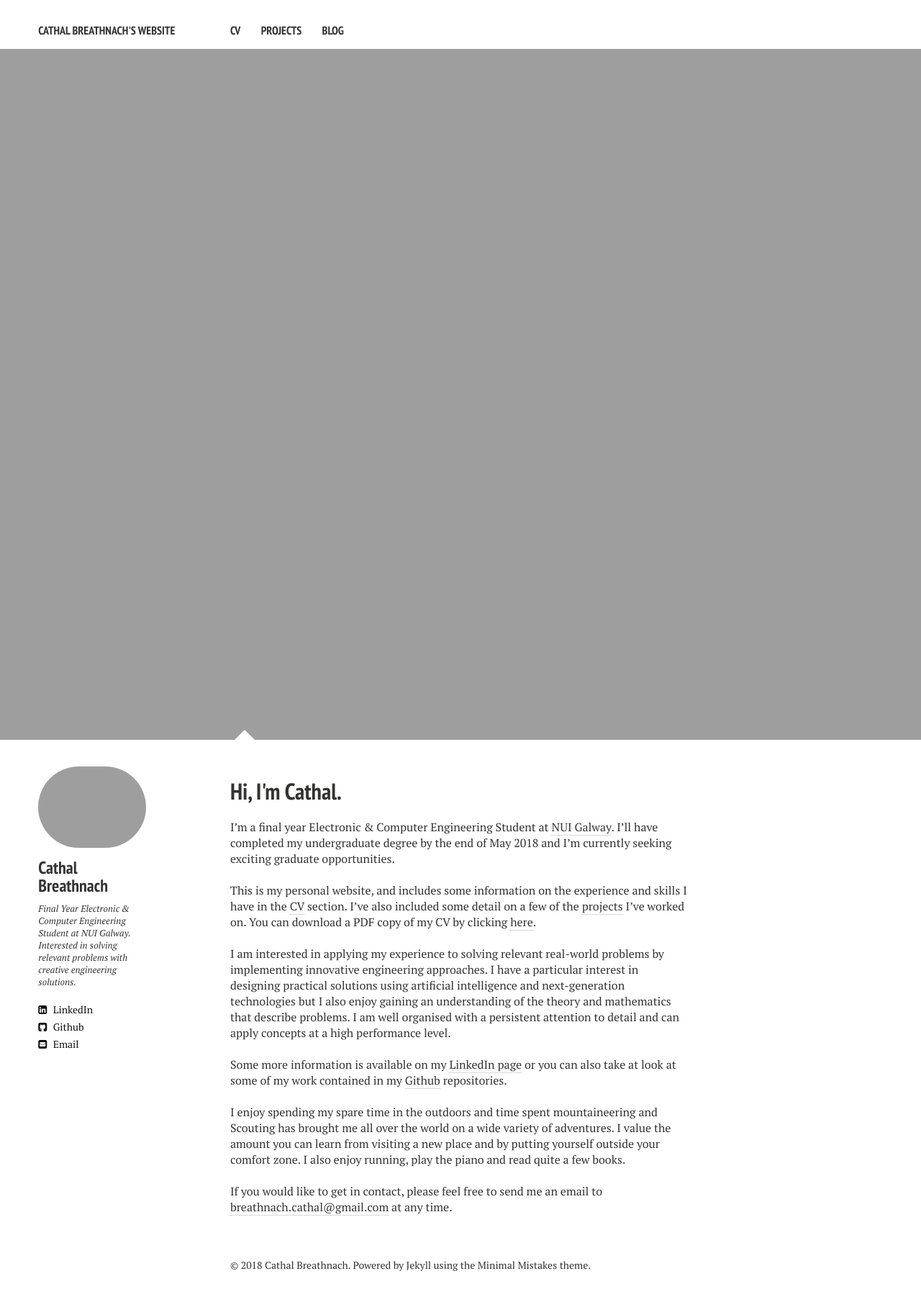
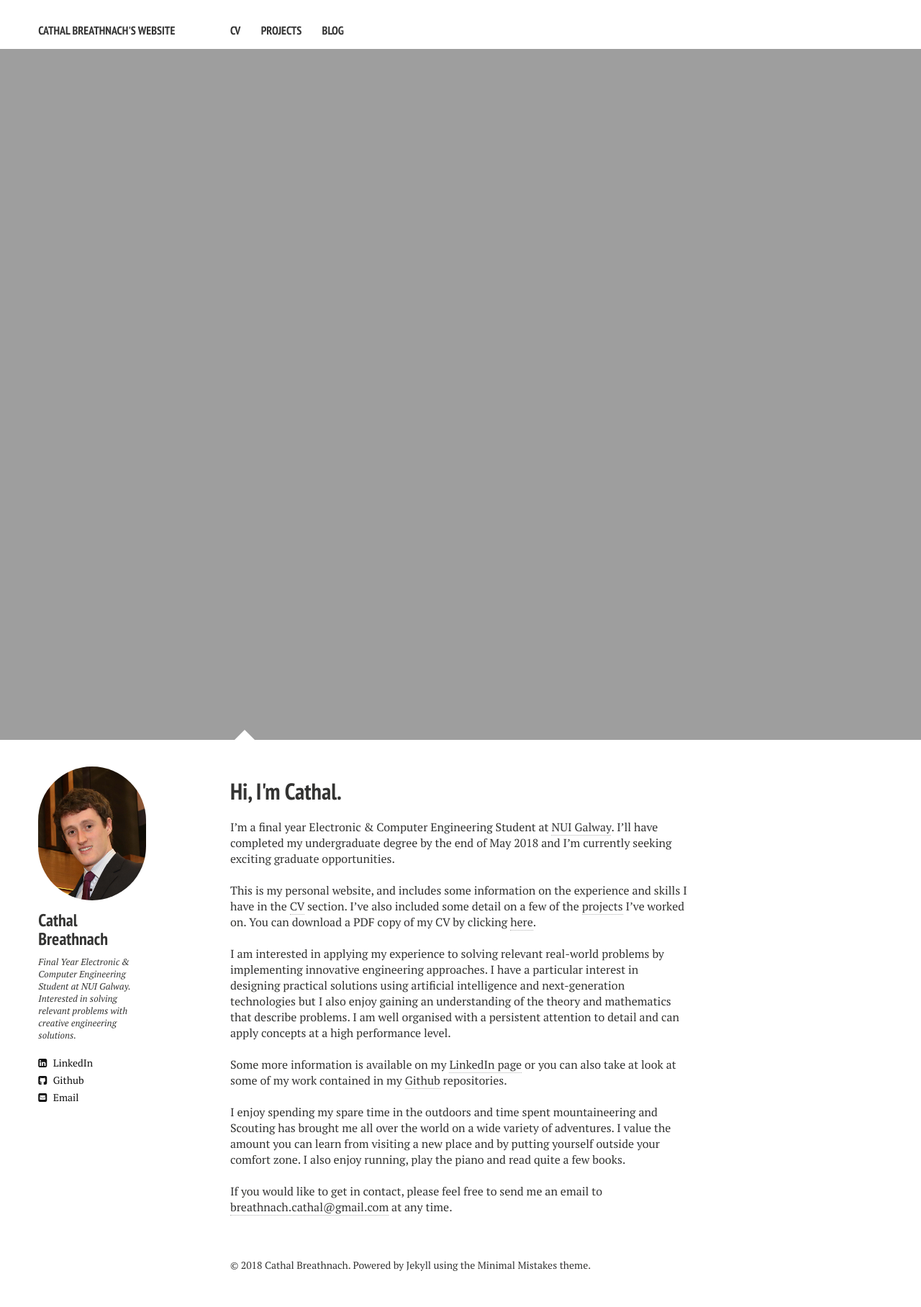
Before and after one commit to cbreathnach/cbreathnach.github.io, a Jekyll site: the page built from index.md, in a window 1280 px wide. Shown: the whole page at 72% size. Built offline with Jekyll 4.4.1, drawn with Linux system fonts in a browser that asks for light colours; nearby versions of some CDN libraries; the list of posts is cut into pages by our own code.

Commit message:
Change File Extension

```diff
--- a/_config.yml
+++ b/_config.yml
@@ -10,7 +10,7 @@ minimal_mistakes_skin    : "default" # "air", "aqua", "contrast", "dark", "dirt"
 
 owner:
   name:           Cathal Breathnach
-  avatar:         Profile-2.jpg
+  avatar:         Profile-2.png
   bio:            Final Year Electronic &amp Computer Engineering Student at NUI Galway. Interested in solving relevant problems with creative engineering solutions.
   email:          breathnach.cathal@gmail.com
   # Social networking links are used in author-bio sidebar. Update and remove as you like.
```
